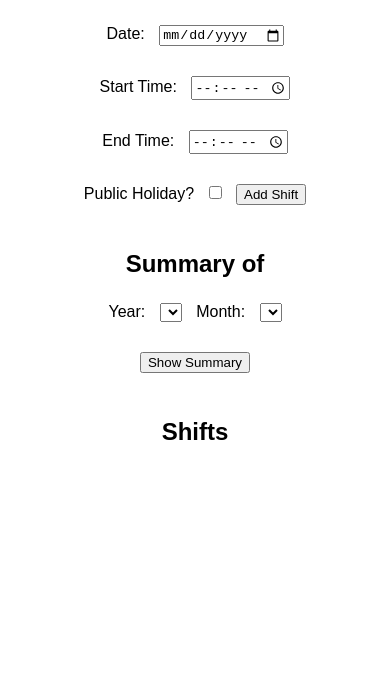
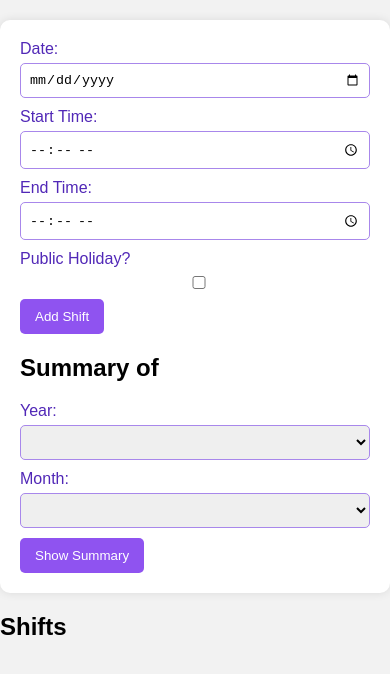
Before and after one commit to keitou777/Portfolio, a plain HTML site: page index.html in a window 390 px wide. Drawn offline with Linux system fonts and the light colour scheme.

Commit message:
Update styles.css
-mobile friendly
-made use of purple

```diff
--- a/styles.css
+++ b/styles.css
@@ -1,31 +1,77 @@
+/* styles.css */
+
 body {
     font-family: Arial, sans-serif;
-    margin: 20px;
+    background-color: #f2f2f2;
+    margin: 0;
+    padding: 0;
 }
 
 #formContainer {
-    margin-top: 20px;
-    display: flex;
-    flex-direction: column;
-    align-items: center;
+    max-width: 600px;
+    margin: 20px auto;
+    background-color: #ffffff;
+    padding: 20px;
+    border-radius: 10px;
+    box-shadow: 0 0 10px rgba(0, 0, 0, 0.1);
+}
+
+label {
+    display: block;
+    margin-bottom: 5px;
+    color: #5128b7; /* Main purple color */
+}
+
+input,
+select {
+    width: 100%;
+    padding: 8px;
+    margin-bottom: 10px;
+    border: 1px solid #a887eb; /* Lighter purple border */
+    border-radius: 5px;
+    box-sizing: border-box;
+}
+
+button {
+    background-color: #8f53f0; /* Darker purple button background */
+    color: #ffffff;
+    padding: 10px 15px;
+    border: none;
+    border-radius: 5px;
+    cursor: pointer;
+}
+
+button:hover {
+    background-color: #6b36d1; /* Darker purple on hover */
 }
 
 #shiftDisplay {
-    display: flex;
-    flex-direction: column;
-    align-items: center;
-    text-align: center;
+    margin-top: 20px;
+    display: none;
 }
 
-
-label, input, select, button {
-    margin: 5px;
+#shiftList {
+    list-style-type: none;
+    padding: 0;
 }
 
-div {
-	margin-bottom: 20px;
+li {
+    background-color: #ffffff;
+    padding: 10px;
+    margin-bottom: 10px;
+    border-radius: 5px;
+    box-shadow: 0 0 5px rgba(0, 0, 0, 0.1);
 }
 
-h2 {
-	text-align: center;
+li button {
+    background-color: #ff6666; /* Red color for delete button */
+    color: #ffffff;
+    border: none;
+    padding: 5px 10px;
+    border-radius: 3px;
+    cursor: pointer;
 }
+
+li button:hover {
+    background-color: #cc0000; /* Darker red on hover */
+}
```
